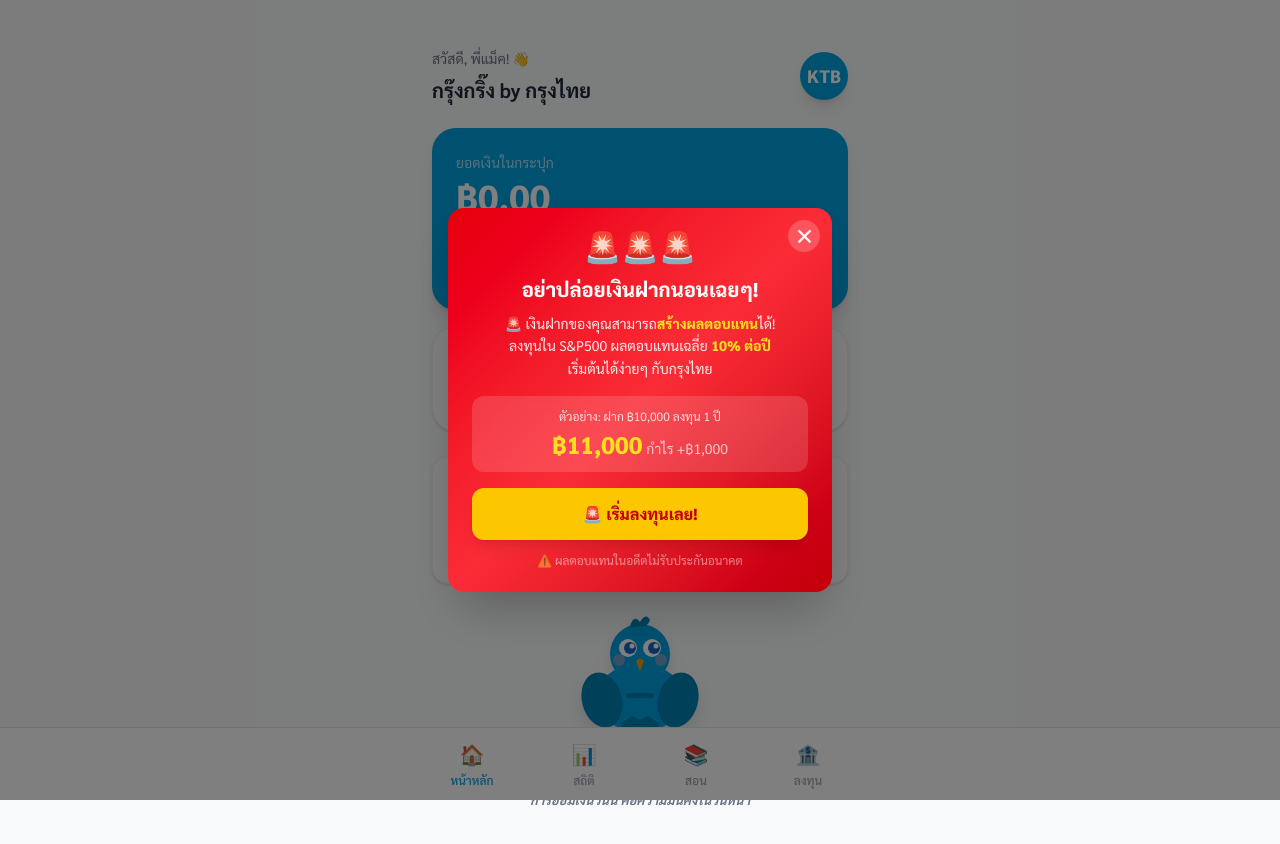
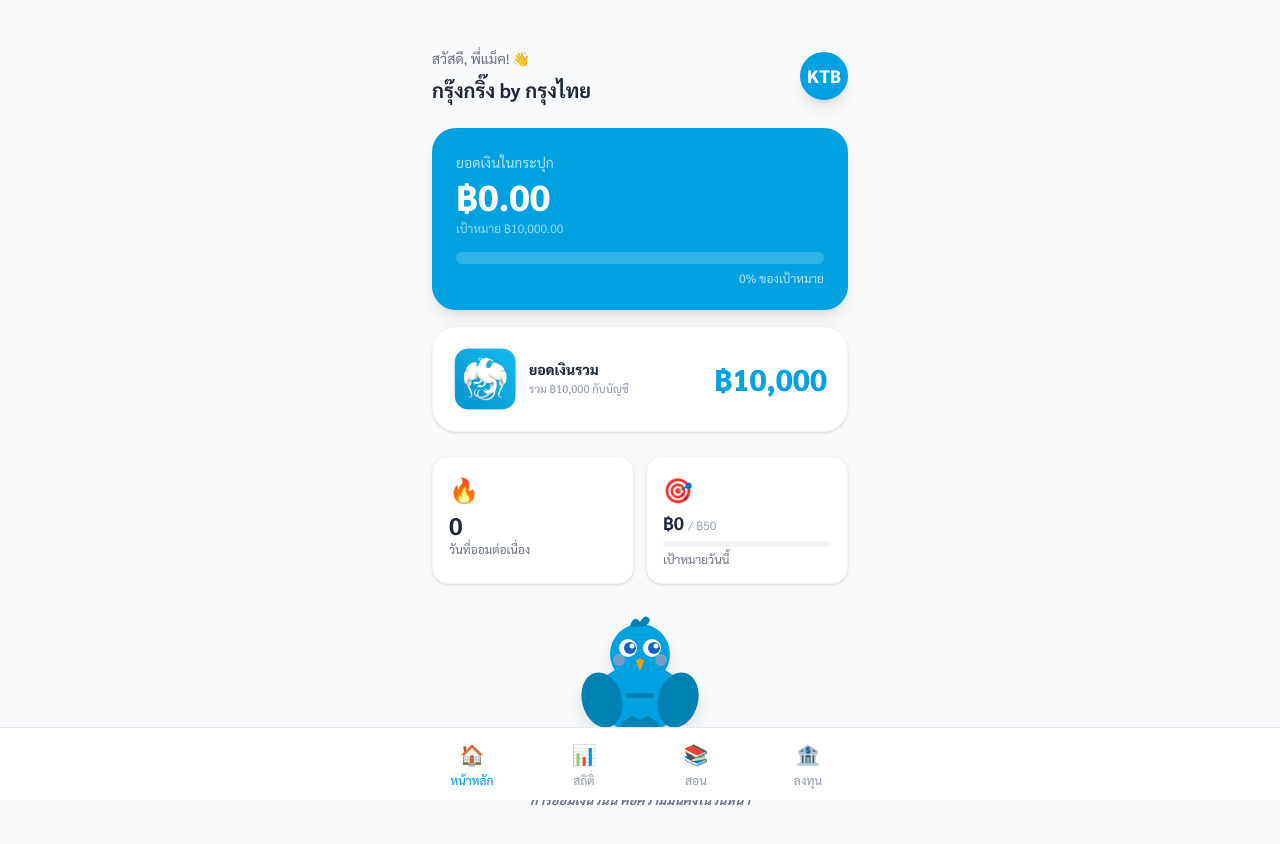
Before and after one commit to Toodmuk/redesignbanking, a Next.js app: page / in a window 1280 px wide. Shown: the top 844 px of the page. Built offline with nearby package versions, Linux system fonts and the light colour scheme.

Commit message:
feat: delay investment ad popup to 5s after bank deposit

```diff
--- a/src/app/page.tsx
+++ b/src/app/page.tsx
@@ -292,7 +292,7 @@
     balance: number;
     depositAmount: number;
   } | null>(null);
-  const [showInvestAd, setShowInvestAd] = useState(true);
+  const [showInvestAd, setShowInvestAd] = useState(false);
 
   // Open settings with 1 tap
   const handleLogoTap = useCallback(() => {
@@ -373,6 +373,7 @@
                     setShowBankActionBtn(false);
                     setTimeout(() => setToast("✅ ฝากธนาคารเรียบร้อย! กระปุกพร้อมออมใหม่ 🎉"), 300);
                     setTimeout(() => setToast(null), 3000);
+                    setTimeout(() => setShowInvestAd(true), 5000);
                   }}
                   className="w-12 h-12 rounded-full bg-orange-100 flex items-center justify-center text-2xl shadow-lg border-2 border-orange-200 active:scale-90 transition-transform"
                   initial={{ scale: 0, opacity: 0 }}
```
